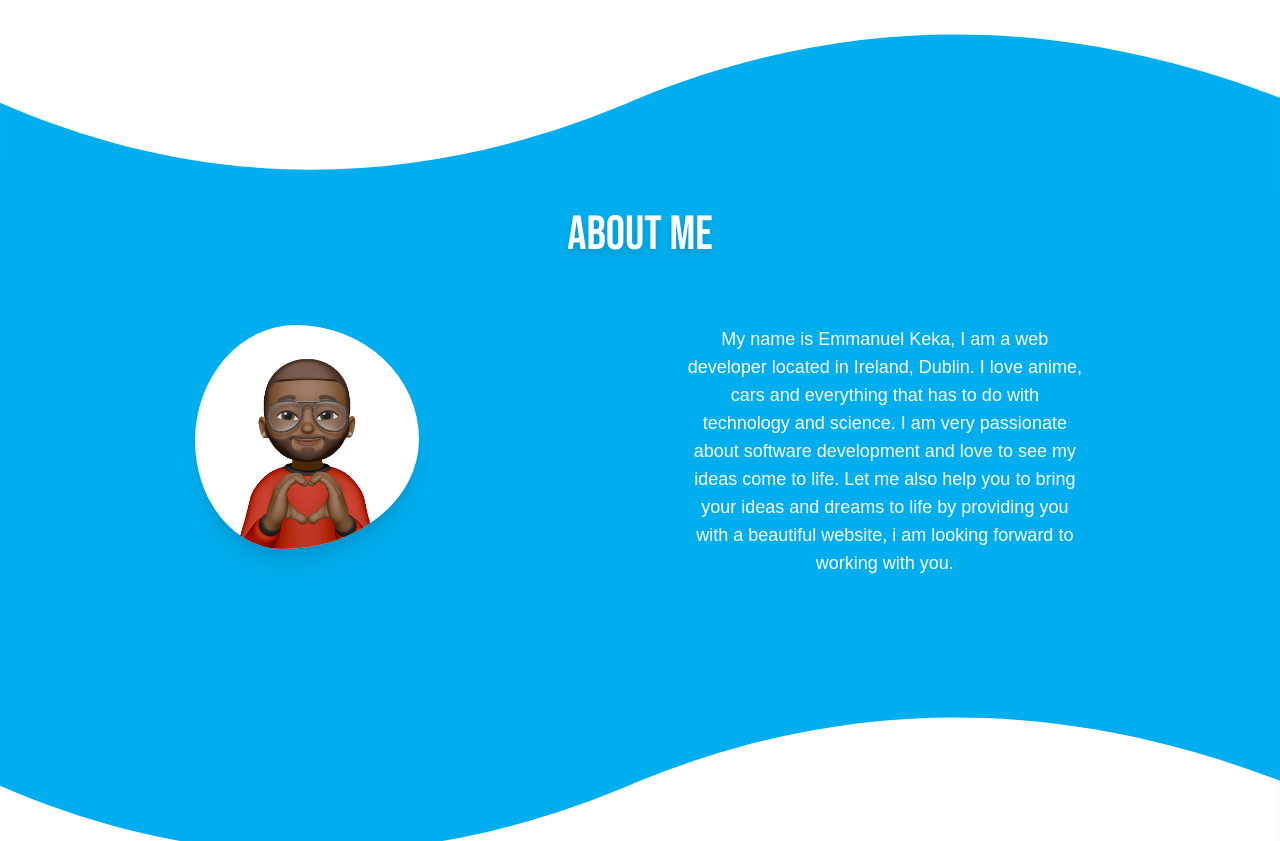
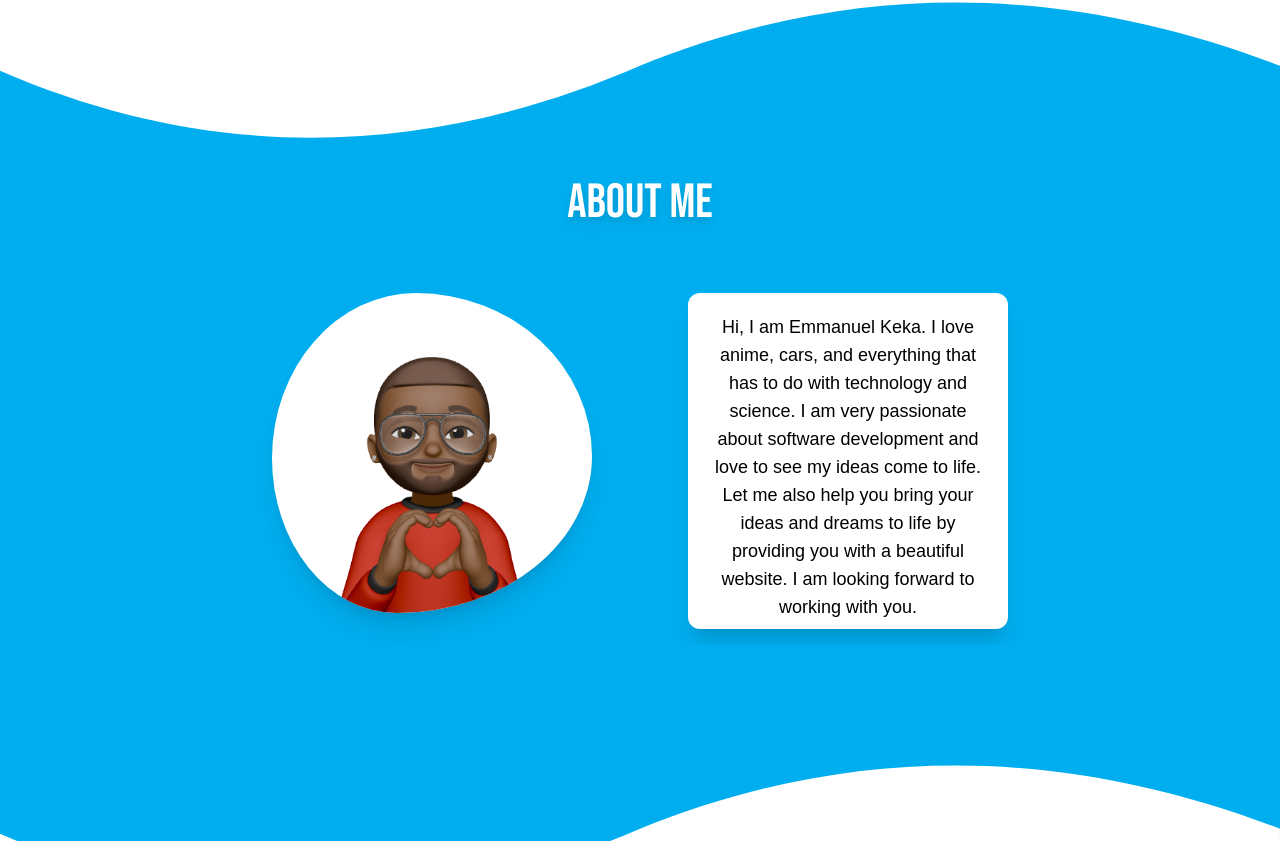
Before and after one commit to EmmanuelKeka/Media-floats, a Next.js app: page / in a window 1280 px wide. Shown: the part 779-1620 px from the top of the page. Built offline with nearby package versions, Linux system fonts and the light colour scheme.

Commit message:
safari font fixed

```diff
--- a/components/AboutMe.js
+++ b/components/AboutMe.js
@@ -5,21 +5,19 @@ export default function AboutMe(){
             <svg xmlns="http://www.w3.org/2000/svg" viewBox="0 0 1320 290" width="100%" height="100%">
                 <path fill="#00AEEF" fill-opacity="1" d="M0 192 C220 100 440 100 660 192 C880 290 1100 290 1320 192 L1320 300 L0 300" width="100%" height="100%"></path>
             </svg>
-            <section className="blue-back text-center flex flex flex-col items-center">
+            <section className="blue-back text-center flex flex-col items-center">
                 <h1 className="label-font tittle white--text text-5xl mt-4 drop-shadow-lg shadow-black">About me</h1>
-                <div className=" flex flex-row justify-between flex-wrap text-5xl max-w-4x w-full lg:flex-col lg:items-center">
-                    <div className="bg-white w-[14rem] h-[14rem] liquidBubble overflow-hidden m-[1rem] shadow-xl lg:w-[12rem] lg:h-[12rem]">
-                        <div className='pt-1'>
+                <div className=" flex flex-row justify-between  flex-wrap text-5xl max-w-4x w-full lg:flex-col lg:items-center">
+                    <div className="bg-white w-[20rem] h-[20rem] liquidBubble overflow-hidden m-[1rem] shadow-xl lg:w-[12rem] lg:h-[12rem]">
+                        <div className='pt-6'>
                         <Image src="/emmalove.png" alt="emma"  height="300" width="300" priority/>
                         </div>
                     </div>
-                    <div className="h-[16rem] w-[25rem] lg:h-[30rem] lg:w-[14rem] p-0 text-lg text-left m-[1rem] lg:w-[12rem] lg:h-[33rem]">
-                        <p className="para--font text-center">
-                            My name is Emmanuel Keka, I am a web developer located in Ireland, Dublin.
-                            I love anime, cars and everything that has to do with technology and science.
-                            I am very passionate about software development and love to see my ideas come to life.
-                            Let me also help you to bring your ideas and dreams to life by providing you with a
-                            beautiful website, i am looking forward to working with you.
+                    <div className="bg-white rounded-xl p-5 m-[1rem]  h-[21rem] w-[20rem] shadow-xl lg:h-[30rem] lg:w-[14rem] p-0 text-lg text-left m-[1rem] lg:w-[12rem] lg:h-[33rem]">
+                        <p className="para--font text-center text-black">
+                        Hi, I am Emmanuel Keka. I love anime, cars, and everything that has to do with technology and science.
+                        I am very passionate about software development and love to see my ideas come to life. Let me also help you bring your
+                        ideas and dreams to life by providing you with a beautiful website. I am looking forward to working with you.
                         </p>
                     </div>
                 </div>
--- a/components/Hero.js
+++ b/components/Hero.js
@@ -8,21 +8,21 @@ export default function Hero(){
             <p className="white--para para--font text-lg"> we deliver wesite on all categories such as: </p>
             <div className="mt-[4rem] flex flex-row flex-wrap max-w-4x w-full justify-between lg:flex-col lg:items-center">
                 <div className="m-[1rem] ">
-                <div className="web--suj blue-back liquidBubbl--two w-[10rem] h-[10rem] shadow-xl lg:w-[12rem] lg:h-[12rem] mb-5">
+                <div className="web--suj blue-back liquidBubbl--two w-[8rem] h-[8rem] shadow-xl lg:w-[12rem] lg:h-[12rem] mb-5">
                 <img src="/music.png" alt="music" className=" w-[85%]"/>
                 </div>
                 <span className="white--para para--font font-semibold mt-2">MUSIC BLOG</span>
                 </div>
 
                 <div className="m-[1rem]">
-                <div className="web--suj blue-back liquidBubbl--tree w-[10rem] h-[10rem] shadow-xl lg:w-[12rem] lg:h-[12rem] mb-5">
+                <div className="web--suj blue-back liquidBubbl--tree w-[8rem] h-[8rem] shadow-xl lg:w-[12rem] lg:h-[12rem] mb-5">
                 <img src="/profolio.png" alt="music" className=" w-[85%]"/>
                 </div>
                 <span className="white--para para--font font-semibold">Profolio</span>
                 </div>
 
                 <div className="m-[1rem]">
-                <div className="web--suj blue-back liquidBubble w-[10rem] h-[10rem] shadow-xl lg:w-[12rem] lg:h-[12rem] mb-5">
+                <div className="web--suj blue-back liquidBubble w-[8rem] h-[8rem] shadow-xl lg:w-[12rem] lg:h-[12rem] mb-5">
                 <img src="/e-commerce.png" alt="music" className="pt-5 w-[85%]"/>
                 </div>
                 <span className="white--para para--font font-semibold">E-commerce</span>
--- a/styles/globals.css
+++ b/styles/globals.css
@@ -32,7 +32,7 @@ a {
 }
 
 .label {
-  font-family: Bebas Neue, Sans-Serif;
+  font-family: BebasNeue, Sans-Serif;
   font-style: normal;
   font-weight: 400;
   font-size: 30px;
@@ -111,8 +111,8 @@ h1 {
 }
 
 section {
-  padding-left: 14%;
-  padding-right: 14%;
+  padding-left: 20%;
+  padding-right: 20%;
   width: 100%;
   padding-top: 0%;
   padding-bottom: 0%;
```
